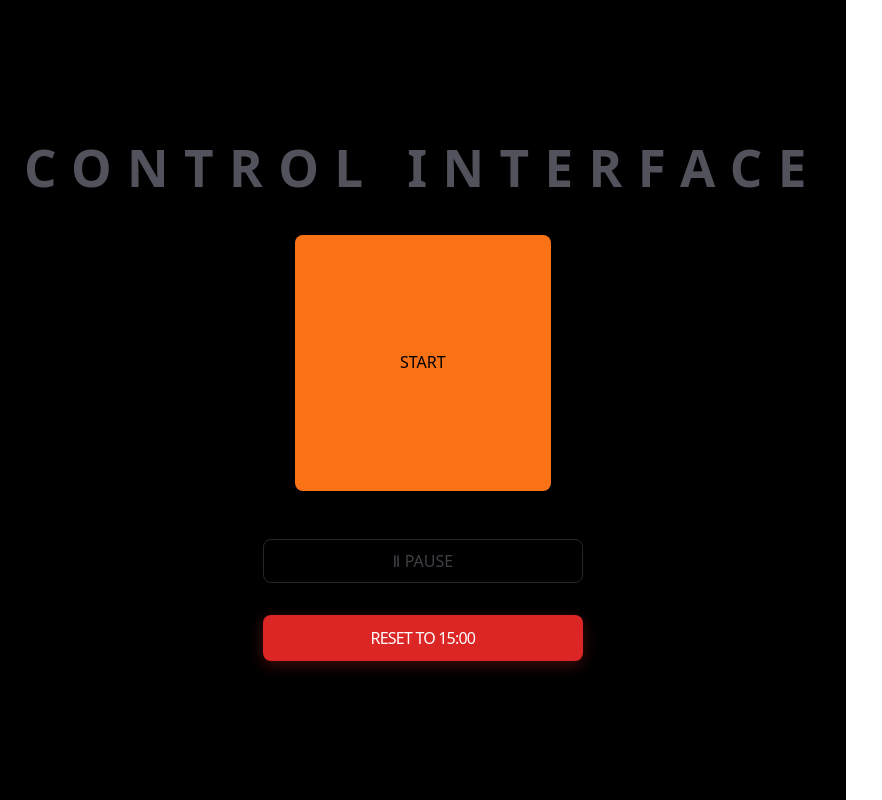
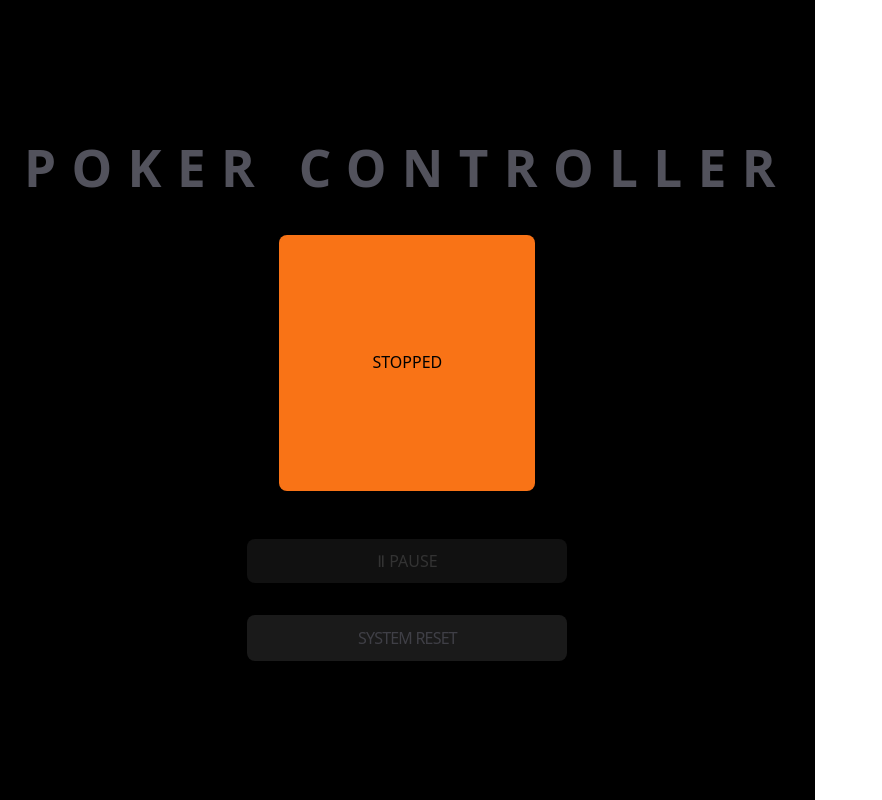
Before and after one commit to attesz1994/poker-timer, a React (Vite) app: page / in a window 1280 px wide. Shown: the whole page, without its empty margins (0-882 px from the left). Built offline with nearby package versions, Linux system fonts and the light colour scheme; no server answers; the database is empty.

Commit message:
feat: constants for theme coloring

```diff
--- /dev/null
+++ b/src/constants.js
@@ -0,0 +1,9 @@
+export const GAME_ID = "poker-night";
+export const DURATION_MS = 15 * 60 * 1000;
+
+export const THEME = {
+  running: { color: "emerald", hex: "#065f46", label: "Game Live" },
+  paused: { color: "yellow", hex: "#eab308", label: "Timer Paused" },
+  stopped: { color: "orange", hex: "#f97316", label: "Ready to Start" },
+  reset: { hex: "#dc2626" },
+};
--- a/src/pages/Controller.jsx
+++ b/src/pages/Controller.jsx
@@ -1,148 +1,119 @@
 import { useEffect, useState } from "react";
 import { db } from "../firebase";
 import { doc, setDoc, getDoc, updateDoc, onSnapshot } from "firebase/firestore";
+import { GAME_ID, DURATION_MS, THEME } from "../constants";
 
 export default function Controller() {
-  const GAME_ID = "poker-night";
-  const DURATION = 15 * 60 * 1000;
   const [status, setStatus] = useState("stopped");
 
   useEffect(() => {
-    const unsub = onSnapshot(doc(db, "games", GAME_ID), (snap) => {
-      if (snap.exists()) {
-        setStatus(snap.data().status);
-      }
+    return onSnapshot(doc(db, "games", GAME_ID), (snap) => {
+      if (snap.exists()) setStatus(snap.data().status);
     });
-    return () => unsub();
   }, []);
 
-  const startTimer = async () => {
-    if (status === "running") return;
-    const endTime = Date.now() + DURATION;
+  const handleStart = async () => {
+    if (status === "running" || status === "paused") return;
     await setDoc(doc(db, "games", GAME_ID), {
-      endTime: endTime,
-      remainingTime: DURATION,
+      endTime: Date.now() + DURATION_MS,
+      remainingTime: DURATION_MS,
       status: "running",
     });
   };
 
-  const togglePause = async () => {
+  const handleTogglePause = async () => {
     if (status === "stopped") return;
     const docRef = doc(db, "games", GAME_ID);
     const snap = await getDoc(docRef);
-    if (!snap.exists()) return;
     const data = snap.data();
 
-    if (data.status === "running") {
-      const remaining = data.endTime - Date.now();
+    if (status === "running") {
       await updateDoc(docRef, {
         status: "paused",
-        remainingTime: Math.max(0, remaining),
+        remainingTime: Math.max(0, data.endTime - Date.now()),
         endTime: null,
       });
-    } else if (data.status === "paused") {
-      const newEndTime = Date.now() + (data.remainingTime || 0);
+    } else {
       await updateDoc(docRef, {
         status: "running",
-        endTime: newEndTime,
+        endTime: Date.now() + (data.remainingTime || 0),
       });
     }
   };
 
-  const resetToStart = async () => {
+  const handleReset = async () => {
+    if (status === "stopped") return;
     await setDoc(doc(db, "games", GAME_ID), {
       endTime: null,
-      remainingTime: DURATION,
+      remainingTime: DURATION_MS,
       status: "stopped",
     });
   };
 
-  const getButtonColor = () => {
-    if (status === "running") return "#065f46";
-    if (status === "paused") return "#eab308";
-    return "#f97316";
-  };
-
-  const getPauseButtonStyles = () => {
-    if (status === "stopped")
-      return { bg: "#000000", text: "#3f3f46", border: "#27272a" };
-    if (status === "running")
-      return { bg: "#eab308", text: "#000000", border: "#ca8a04" };
-    if (status === "paused")
-      return { bg: "#f97316", text: "#000000", border: "#fb923c" };
-  };
-
-  const styles = getPauseButtonStyles();
+  const isStopped = status === "stopped";
+  const isPaused = status === "paused";
+  const isRunning = status === "running";
 
   return (
     <div className="min-h-screen bg-black flex flex-col items-center justify-center p-6 text-white font-sans overflow-hidden">
-      <style>
-        {`
-          @keyframes subtlePulse {
-            0% { transform: scale(1); opacity: 1; }
-            50% { transform: scale(0.97); opacity: 0.7; }
-            100% { transform: scale(1); opacity: 1; }
-          }
-          .animate-subtle { animation: subtlePulse 3s ease-in-out infinite; }
-        `}
-      </style>
+      <style>{`
+        @keyframes breathing {
+          0%, 100% { transform: scale(1); opacity: 1; }
+          50% { transform: scale(0.97); opacity: 0.7; }
+        }
+        .animate-breathing { animation: breathing 3s ease-in-out infinite; }
+      `}</style>
 
       <h1 className="text-zinc-600 tracking-[0.3em] font-bold mb-10 uppercase text-[10px]">
-        Control Interface
+        Poker Controller
       </h1>
 
       <button
-        onClick={startTimer}
-        disabled={status === "running" || status === "paused"}
-        style={{
-          backgroundColor: getButtonColor(),
-          cursor:
-            status === "running" || status === "paused" ? "default" : "pointer",
-          transition: "all 0.5s ease",
-        }}
-        className={`w-64 h-64 rounded-full text-black font-black text-4xl mb-12 flex items-center justify-center
-          ${status === "running" ? "animate-subtle text-emerald-400" : ""}
+        onClick={handleStart}
+        disabled={!isStopped}
+        style={{ backgroundColor: THEME[status].hex }}
+        className={`w-64 h-64 rounded-full text-black font-black text-4xl mb-12 flex items-center justify-center transition-all duration-500
+          ${isRunning ? "animate-breathing text-emerald-400" : ""}
           ${
-            status === "paused"
+            isPaused
               ? "text-yellow-900 border-8 border-yellow-600"
-              : ""
+              : "active:scale-95 shadow-2xl"
           }
-          ${status === "stopped" ? "active:scale-95 shadow-2xl" : ""}
         `}
       >
-        {status === "running"
-          ? "LIVE"
-          : status === "paused"
-          ? "PAUSED"
-          : "START"}
+        {status.toUpperCase()}
       </button>
 
       <div className="flex flex-col gap-4 w-full max-w-xs">
         <button
-          onClick={togglePause}
-          disabled={status === "stopped"}
+          onClick={handleTogglePause}
+          disabled={isStopped}
           style={{
-            backgroundColor: styles.bg,
-            color: styles.text,
-            borderColor: styles.border,
-            cursor: status === "stopped" ? "not-allowed" : "pointer",
+            backgroundColor: isPaused
+              ? THEME.stopped.hex
+              : isStopped
+              ? "#111"
+              : THEME.paused.hex,
+            color: isStopped ? "#333" : "#000",
+            cursor: isStopped ? "not-allowed" : "pointer",
           }}
-          className="w-full py-6 rounded-2xl font-bold text-xl border transition-all duration-300"
+          className="w-full py-6 rounded-2xl font-bold text-xl transition-all duration-300"
         >
-          {status === "paused" ? "▶ RESUME" : "Ⅱ PAUSE"}
+          {isPaused ? "▶ RESUME" : "Ⅱ PAUSE"}
         </button>
 
-        {/* THE BIG RED RESET BUTTON */}
         <button
-          onClick={resetToStart}
+          onClick={handleReset}
+          disabled={isStopped}
           style={{
-            backgroundColor: "#dc2626", // Forced Red-600
-            color: "white",
-            boxShadow: "0 4px 15px rgba(220, 38, 38, 0.3)",
+            backgroundColor: isStopped ? "#1a1a1a" : THEME.reset.hex,
+            color: isStopped ? "#3f3f46" : "white",
+            cursor: isStopped ? "not-allowed" : "pointer",
+            boxShadow: isStopped ? "none" : "0 4px 15px rgba(220, 38, 38, 0.4)",
           }}
-          className="w-full py-5 active:scale-95 text-white font-black rounded-2xl transition-all mt-4 uppercase tracking-tighter text-lg border-none"
+          className="w-full py-5 font-black rounded-2xl transition-all mt-4 uppercase tracking-tighter text-lg"
         >
-          Reset to 15:00
+          {isStopped ? "SYSTEM RESET" : "RESET TO 15:00"}
         </button>
       </div>
     </div>
--- a/src/pages/Display.jsx
+++ b/src/pages/Display.jsx
@@ -1,6 +1,7 @@
 import { useEffect, useState, useRef } from "react";
 import { db } from "../firebase";
 import { doc, onSnapshot } from "firebase/firestore";
+import { GAME_ID, THEME } from "../constants";
 
 export default function Display() {
   const [timeLeft, setTimeLeft] = useState("15:00");
@@ -8,25 +9,25 @@ export default function Display() {
   const timerRef = useRef(null);
 
   const formatTime = (ms) => {
-    if (ms <= 0) return "00:00";
-    const mins = Math.floor(ms / 60000);
-    const secs = Math.floor((ms % 60000) / 1000);
-    return `${mins.toString().padStart(2, "0")}:${secs
+    const totalSeconds = Math.max(0, Math.floor(ms / 1000));
+    const mins = Math.floor(totalSeconds / 60)
       .toString()
-      .padStart(2, "0")}`;
+      .padStart(2, "0");
+    const secs = (totalSeconds % 60).toString().padStart(2, "0");
+    return `${mins}:${secs}`;
   };
 
   useEffect(() => {
-    const unsub = onSnapshot(doc(db, "games", "poker-night"), (snapshot) => {
+    const unsub = onSnapshot(doc(db, "games", GAME_ID), (snapshot) => {
       const data = snapshot.data();
       if (!data) return;
+
       setStatus(data.status);
       if (timerRef.current) clearInterval(timerRef.current);
 
       if (data.status === "running" && data.endTime) {
         timerRef.current = setInterval(() => {
-          const now = Date.now();
-          const diff = data.endTime - now;
+          const diff = data.endTime - Date.now();
           if (diff <= 0) {
             setTimeLeft("00:00");
             clearInterval(timerRef.current);
@@ -38,47 +39,52 @@ export default function Display() {
         setTimeLeft(formatTime(data.remainingTime));
       }
     });
+
     return () => {
       unsub();
       if (timerRef.current) clearInterval(timerRef.current);
     };
   }, []);
 
-  const getClockColor = () => {
-    if (status === "running") return "text-emerald-500";
-    if (status === "paused") return "text-yellow-500"; // Yellow for Paused
-    return "text-orange-500"; // Orange for Ready
+  // Professional style mapping to bypass Tailwind compilation issues
+  const theme = THEME[status];
+
+  // We map the theme keys to actual HEX values for safety
+  const colorMap = {
+    emerald: "#10b981",
+    yellow: "#eab308",
+    orange: "#f97316",
   };
 
-  const getBadgeStyles = () => {
-    if (status === "running")
-      return "border-emerald-500/50 bg-emerald-500/10 text-emerald-500";
-    if (status === "paused")
-      return "border-yellow-500/50 bg-yellow-500/10 text-yellow-500"; // Yellow Badge
-    return "border-orange-500/50 bg-orange-500/10 text-orange-500";
-  };
-
-  const getStatusLabel = () => {
-    if (status === "running") return "Game Live";
-    if (status === "paused") return "Timer Paused";
-    return "Ready to Start";
-  };
+  const activeColor = colorMap[theme.color];
 
   return (
     <div className="h-screen bg-black flex flex-col items-center justify-center overflow-hidden">
       <div className="text-zinc-600 text-2xl font-bold uppercase tracking-[0.5em] mb-4">
         Tournament Clock
       </div>
+
+      {/* Clock - Using inline style for guaranteed color rendering */}
       <h1
-        className={`text-[30vw] font-mono font-black leading-none transition-colors duration-700 ${getClockColor()}`}
+        style={{ color: activeColor }}
+        className="text-[30vw] font-mono font-black leading-none transition-colors duration-700"
       >
         {timeLeft}
       </h1>
+
+      {/* Status Badge - Using inline styles for border and background glow */}
       <div
-        className={`mt-8 px-10 py-3 border-2 rounded-full transition-all duration-500 ${getBadgeStyles()}`}
+        style={{
+          borderColor: `${activeColor}80`, // 80 adds 50% transparency
+          backgroundColor: `${activeColor}1a`, // 1a adds ~10% transparency
+        }}
+        className="mt-8 px-10 py-3 border-2 rounded-full transition-all duration-500"
       >
-        <span className="font-bold uppercase tracking-[0.3em] text-xl">
-          {getStatusLabel()}
+        <span
+          style={{ color: activeColor }}
+          className="font-bold uppercase tracking-[0.3em] text-xl"
+        >
+          {theme.label}
         </span>
       </div>
     </div>
```
